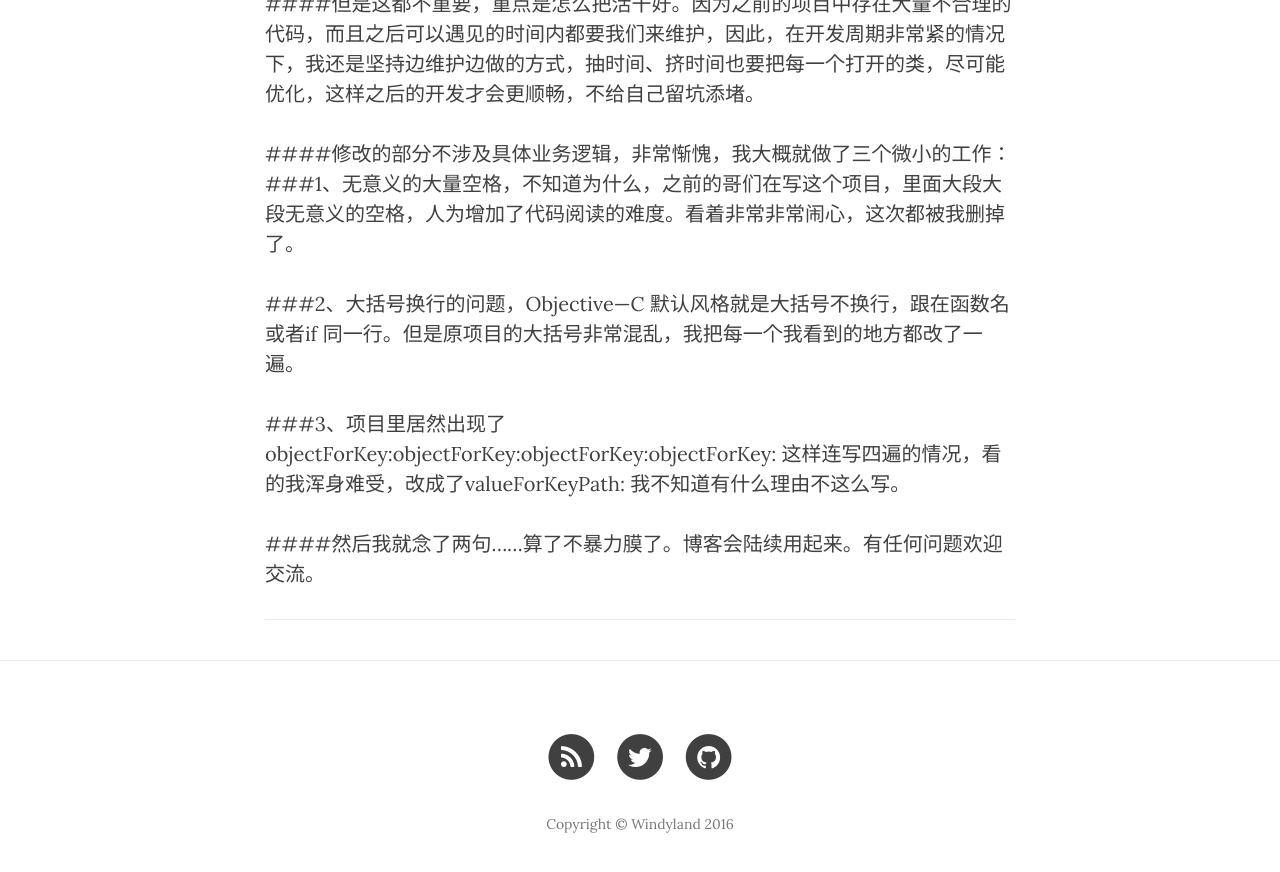
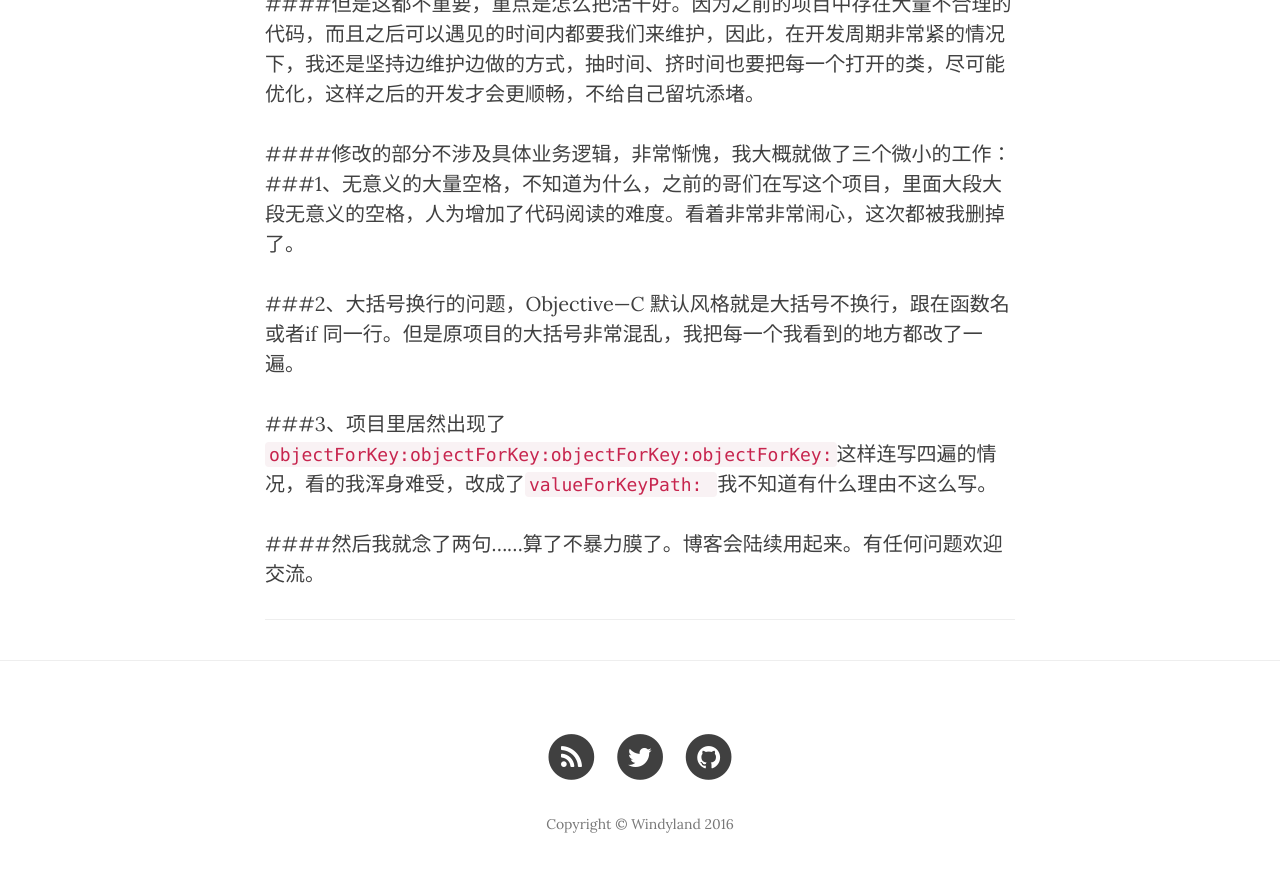
Before and after one commit to DavidHu0921/davidhu0921.github.io, a Jekyll site: the page built from _posts/2016-04-25-项目优化杂记.md, in a window 1280 px wide and 900 px high, scrolled down 744 px. Shown: the top 872 px of the window. Built offline with Jekyll 4.4.1, drawn with Linux system fonts in a browser that asks for light colours; nearby versions of some CDN libraries.

Commit message:
hange file

```diff
--- a/_posts/2016-04-25-项目优化杂记.md
+++ b/_posts/2016-04-25-项目优化杂记.md
@@ -16,6 +16,6 @@ categories: jekyll update
 
 ###2、大括号换行的问题，Objective—C 默认风格就是大括号不换行，跟在函数名或者if 同一行。但是原项目的大括号非常混乱，我把每一个我看到的地方都改了一遍。
 
-###3、项目里居然出现了objectForKey:objectForKey:objectForKey:objectForKey: 这样连写四遍的情况，看的我浑身难受，改成了valueForKeyPath: 我不知道有什么理由不这么写。
+###3、项目里居然出现了`objectForKey:objectForKey:objectForKey:objectForKey:`这样连写四遍的情况，看的我浑身难受，改成了`valueForKeyPath: `我不知道有什么理由不这么写。
 
 ####然后我就念了两句……算了不暴力膜了。博客会陆续用起来。有任何问题欢迎交流。
```
